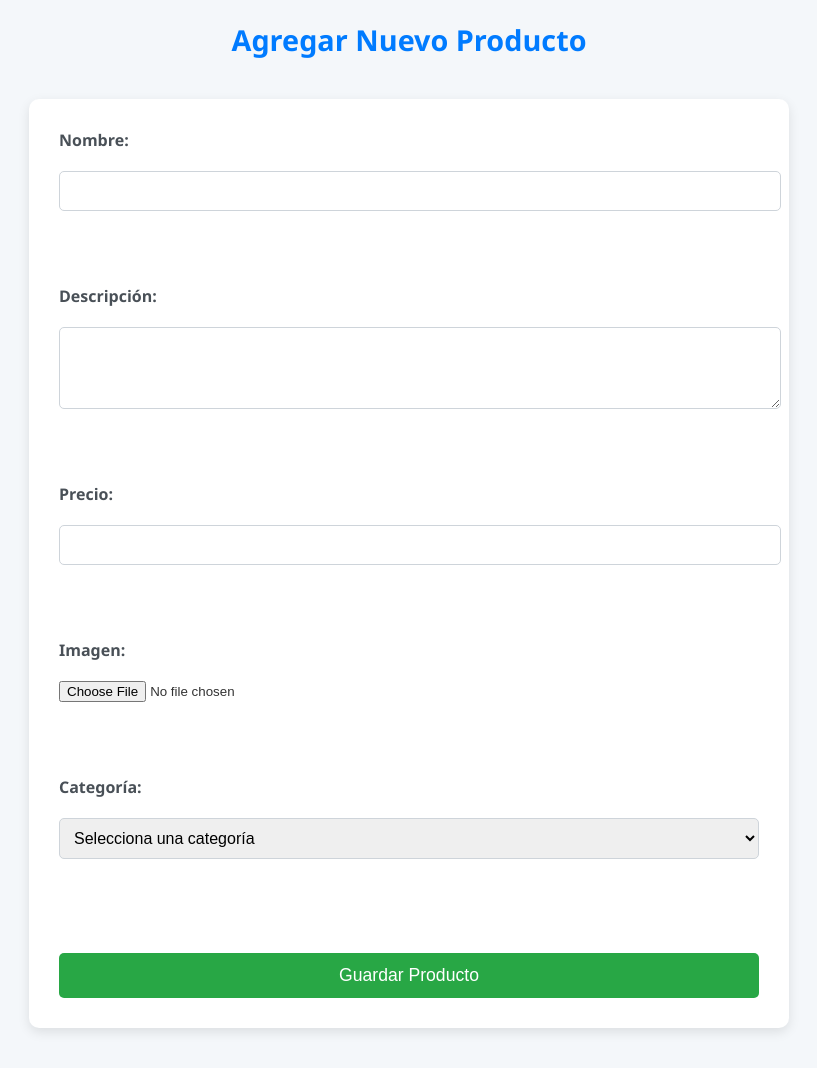
After one commit to Mauro018/T.I.H.R-final, a Django app: page /agregar_producto/ in a window 1280 px wide. The commit adds this page. Shown: the whole page, without its empty margins (231-1048 px from the left). Run offline with Django 5.2, Linux system fonts and the light colour scheme.

Commit message:
Actualizacion Administrador

```diff
--- /dev/null
+++ b/Administrador/static/Administrador/css/stylesagg.css
@@ -0,0 +1,73 @@
+/* 1. Estilos Globales para el Centrado */
+body {
+    font-family: 'Segoe UI', Tahoma, Geneva, Verdana, sans-serif;
+    background-color: #f4f7fa; /* Un fondo muy sutil */
+    color: #333;
+    /* Elimina cualquier 'text-align: right;' si existe en tu CSS */
+}
+
+/* 2. Contenedor de Formulario (El elemento que quieres centrar) */
+form {
+    /* Centrado Horizontal Clave: Define un ancho máximo y usa margin: auto */
+    width: 100%;
+    max-width: 700px; /* Define un ancho máximo para la "tarjeta" */
+    margin: 40px auto; /* 40px arriba/abajo, auto a los lados para centrar */
+
+    background-color: #ffffff;
+    padding: 30px;
+    border-radius: 10px; /* Bordes redondeados */
+    box-shadow: 0 4px 12px rgba(0, 0, 0, 0.1); /* Sombra suave */
+
+    /* Configuración para eliminar los <br> del HTML (si los quitas) */
+    display: flex;
+    flex-direction: column;
+    gap: 15px; /* Espacio entre los grupos de formulario */
+}
+
+/* 3. Título (También centrado y estilizado) */
+h1 {
+    text-align: center;
+    color: #007bff;
+    margin: 20px auto 30px auto; /* Centra el h1 de forma independiente */
+    max-width: 500px; /* Asegura que el h1 esté centrado con el formulario */
+    font-size: 1.8em;
+}
+
+/* 4. Estilos de Elementos del Formulario */
+label {
+    display: block; /* Asegura que el label esté en su propia línea */
+    margin-bottom: 5px;
+    font-weight: 600;
+    color: #495057;
+}
+
+input[type="text"],
+input[type="number"],
+textarea,
+select {
+    width: 100%; /* Ocupa todo el ancho del formulario centrado */
+    padding: 10px;
+    border: 1px solid #ced4da;
+    border-radius: 5px;
+    font-size: 1em;
+    transition: border-color 0.3s;
+    /* Es importante que estos elementos NO tengan 'float: right;' si está en otro CSS */
+}
+
+/* 5. Estilo del Botón (Asegura que el botón ocupe todo el ancho) */
+button[type="submit"] {
+    width: 100%; /* ¡Ajuste clave para que ocupe todo el ancho! */
+    background-color: #28a745;
+    color: white;
+    padding: 12px;
+    border: none;
+    border-radius: 5px;
+    cursor: pointer;
+    font-size: 1.1em;
+    margin-top: 20px;
+    transition: background-color 0.3s;
+}
+
+button[type="submit"]:hover {
+    background-color: #1e7e34;
+}
--- /dev/null
+++ b/Administrador/templates/Administrador/agregar_producto.html
@@ -0,0 +1,52 @@
+<!DOCTYPE html>
+<html lang="es">
+<head>
+    <meta charset="UTF-8">
+    <meta name="viewport" content="width=device-width, initial-scale=1.0">
+        {% load static %}
+    <link rel="stylesheet" href="{% static 'Administrador/css/stylesagg.css' %}">
+    <title>Agregar Producto</title>
+</head>
+<body>
+
+    <h1>Agregar Nuevo Producto</h1>
+
+    <form method="POST" enctype="multipart/form-data">
+        {% csrf_token %}
+
+        <label for="id_nombre">Nombre:</label>
+        <input type="text" name="nombre" id="id_nombre" required>
+        <br><br>
+
+        <label for="id_descripcion">Descripción:</label>
+        <textarea name="descripcion" id="id_descripcion" rows="4"></textarea>
+        <br><br>
+
+        <label for="id_precio">Precio:</label>
+        <input type="number" name="precio" id="id_precio" step="0.01" required>
+        <br><br>
+
+        <label for="id_imagen">Imagen:</label>
+        <input type="file" name="imagen" id="id_imagen" accept="image/*">
+        <br><br>
+
+        <label for="id_categoria">Categoría:</label>
+        <select name="categoria" id="id_categoria">
+            <option value="">Selecciona una categoría</option>
+            <option value="mesas">Mesas</option>
+            <option value="armarios">Armarios</option>
+            <option value="cajoneras">Cajoneras</option>
+            <option value="escritorios">Escritorios</option>
+            <option value="sillas">Sillas</option>
+            <option value="utensilios">Utensilios</option>
+        </select>
+        <br><br>
+
+        <button type="submit">Guardar Producto</button>
+    </form>
+
+
+
+
+</body>
+</html>
--- a/Administrador/urls.py
+++ b/Administrador/urls.py
@@ -1,4 +1,7 @@
 from django.urls import path, include
+from django.contrib import admin
+from django.conf import settings
+from django.conf.urls.static import static
 from . import views
 
 urlpatterns = [
@@ -7,4 +10,9 @@ urlpatterns = [
     path('GestionarUsuarios/',views.GestionarUsuarios_view,name='GestionarUsuarios'),
     path('Productos/',views.Armarios_view,name='Gproductos'),
     path('GestionarProductos/',views.GestionarProductos_view,name='GestionarProductos'),
+    path('Productos/',views.Sillas_view,name='Gproductos'),
+    path('agregar_producto/', views.agregar_producto_view, name='agregar_producto'),
+    path('editar_producto/<int:producto_id>/', views.editar_producto_view, name='editar_producto'),
+    path('eliminar_producto/<int:producto_id>/', views.eliminar_producto_view, name='eliminar_producto'),
+    path('admin/', admin.site.urls),
 ]
--- a/Administrador/views.py
+++ b/Administrador/views.py
@@ -22,7 +22,51 @@ def Armarios_view(request):
     context = {'armarios':armarios}
     return render(request, 'Administrador/Gproductos.html', context)
 
-def sillas_view(request):
-    Productos = Sillas.objects.all()
-    context = {'productos':Productos}
-    return render(request, 'Administrador/Sillas.html', context)
+def Sillas_view(request):
+    sillas = Sillas.objects.all()
+    context = {'sillas':sillas}
+    return render(request, 'Administrador/Gproductos.html', context)
+
+def agregar_producto_view(request):
+    if request.method == 'POST':
+        nombre = request.POST.get('nombre')
+        descripcion = request.POST.get('descripcion')
+        precio = request.POST.get('precio')
+        imagen = request.FILES.get('imagen')
+
+        nuevo_producto = Armarios(
+            nombre3=nombre,
+            descripcion3=descripcion,
+            precio3=precio,
+            imagen3=imagen
+        )
+        nuevo_producto.save()
+        return redirect('Gproductos')
+
+    return render(request, 'Administrador/agregar_producto.html')
+
+def editar_producto_view(request, producto_id):
+    try:
+        producto = Armarios.objects.get(id=producto_id)
+    except Armarios.DoesNotExist:
+        return redirect('Gproductos')
+
+    if request.method == 'POST':
+        producto.nombre3 = request.POST.get('nombre')
+        producto.descripcion3 = request.POST.get('descripcion')
+        producto.precio3 = request.POST.get('precio')
+        if 'imagen' in request.FILES:
+            producto.imagen3 = request.FILES['imagen']
+        producto.save()
+        return redirect('Gproductos')
+
+    context = {'producto': producto}
+    return render(request, 'Administrador/editar_producto.html', context)
+
+def eliminar_producto_view(request, producto_id):
+    try:
+        producto = Armarios.objects.get(id=producto_id)
+        producto.delete()
+    except Armarios.DoesNotExist:
+        pass
+    return redirect('Gproductos')
```
Also changed, not shown: Administrador/static/Administrador/css/styles2.css (+91 -0 lines), Administrador/templates/Administrador/Gproductos.html (+31 -5 lines), Administrador/templates/Administrador/editar_producto.html (added, +55 -0 lines).
